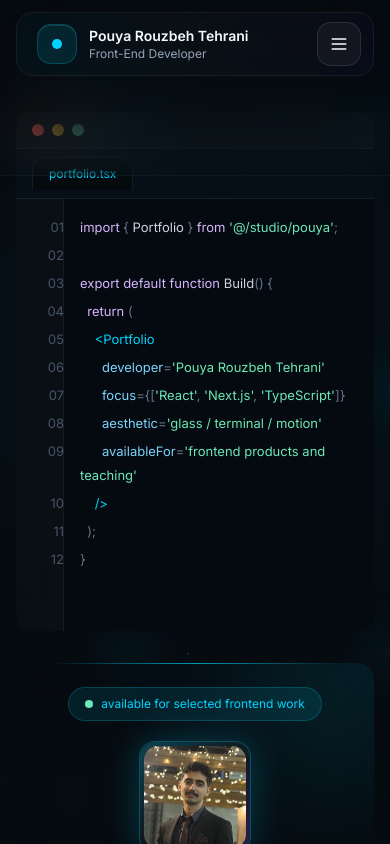
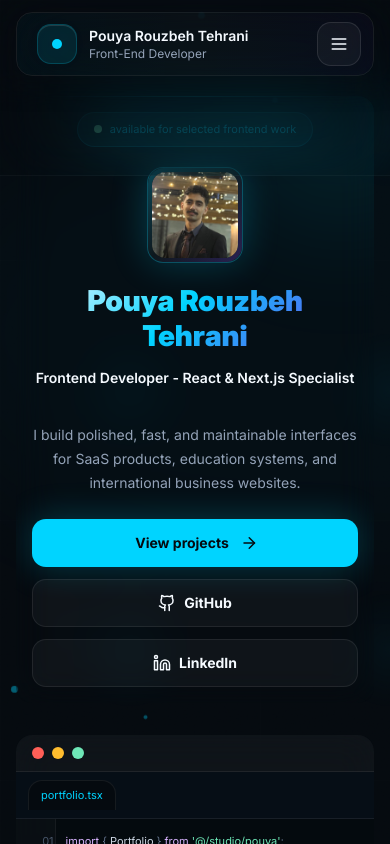
Before and after one commit to pouyarouzbeh/pouya-portfolio, a Next.js app: page / in a window 390 px wide. Shown: the top 844 px of the page. Built offline with nearby package versions, Linux system fonts and the light colour scheme.

Commit message:
Fix mobile portfolio layout

```diff
--- a/app/globals.css
+++ b/app/globals.css
@@ -21,14 +21,19 @@
 }
 
 html {
+  max-width: 100%;
+  overflow-x: hidden;
+  overflow-x: clip;
   scroll-behavior: smooth;
   scroll-padding-top: 7.5rem;
   background: rgb(var(--background));
 }
 
 body {
+  max-width: 100%;
   min-height: 100vh;
   overflow-x: hidden;
+  overflow-x: clip;
   background:
     radial-gradient(ellipse at 18% 12%, rgba(var(--primary), 0.2), transparent 34rem),
     radial-gradient(ellipse at 82% 20%, rgba(var(--accent), 0.18), transparent 32rem),
@@ -157,6 +162,8 @@ a {
   .site-shell {
     isolation: isolate;
     position: relative;
+    overflow-x: hidden;
+    overflow-x: clip;
     min-height: 100vh;
   }
 
@@ -169,7 +176,7 @@ a {
   .rainy-starfield {
     pointer-events: none;
     position: fixed;
-    inset: -10rem;
+    inset: -4rem;
     z-index: 0;
     overflow: hidden;
     background-color: transparent;
@@ -185,6 +192,12 @@ a {
     background-size: auto, auto, 16rem 16rem, 21rem 21rem, 27rem 27rem, 19rem 19rem, 24rem 24rem, 31rem 31rem;
     opacity: 1;
     animation: star-pulse 7.5s ease-in-out infinite;
+  }
+
+  @media (min-width: 768px) {
+    .rainy-starfield {
+      inset: -10rem;
+    }
   }
 
   .rainy-starfield::before,
--- a/components/Experience.tsx
+++ b/components/Experience.tsx
@@ -1,6 +1,6 @@
 "use client";
 
-import { useRef, useState } from "react";
+import { useEffect, useRef, useState } from "react";
 import { ExternalLink, MapPin } from "lucide-react";
 import { motion, useScroll, useTransform } from "framer-motion";
 import { Experience as ExperienceItem, experiences } from "@/lib/data";
@@ -8,15 +8,26 @@ import SectionHeading from "@/components/SectionHeading";
 
 function TimelineCard({ item, index }: { item: ExperienceItem; index: number }) {
   const [expanded, setExpanded] = useState(false);
+  const [isDesktop, setIsDesktop] = useState(false);
   const isLeft = index % 2 === 0;
+
+  useEffect(() => {
+    const media = window.matchMedia("(min-width: 768px)");
+    const updateIsDesktop = () => setIsDesktop(media.matches);
+
+    updateIsDesktop();
+    media.addEventListener("change", updateIsDesktop);
+
+    return () => media.removeEventListener("change", updateIsDesktop);
+  }, []);
 
   return (
     <div className="relative grid gap-4 md:grid-cols-[1fr_4rem_1fr] md:gap-6">
       <div className={isLeft ? "md:col-start-1" : "md:col-start-3"}>
         <motion.article
           className="glass-panel rounded-2xl p-5"
-          initial={{ opacity: 0, x: isLeft ? -44 : 44 }}
-          whileInView={{ opacity: 1, x: 0 }}
+          initial={isDesktop ? { opacity: 0, x: isLeft ? -44 : 44 } : { opacity: 0, y: 28 }}
+          whileInView={{ opacity: 1, x: 0, y: 0 }}
           viewport={{ once: true, amount: 0.35 }}
           transition={{ duration: 0.58, ease: "easeOut" }}
           onMouseEnter={() => setExpanded(true)}
--- a/components/Hero.tsx
+++ b/components/Hero.tsx
@@ -49,7 +49,7 @@ function CodeLine({
   number: number;
 }) {
   return (
-    <div className="grid min-h-6 grid-cols-[2rem_1fr] gap-4 font-mono text-[13px] leading-6 text-slate-300 sm:text-sm">
+    <div className="grid min-h-5 grid-cols-[1.6rem_1fr] gap-3 font-mono text-[11px] leading-5 text-slate-300 sm:min-h-6 sm:grid-cols-[2rem_1fr] sm:gap-4 sm:text-sm sm:leading-6">
       <span className="select-none text-right text-slate-600">{number.toString().padStart(2, "0")}</span>
       <span className="whitespace-pre-wrap break-words">
         {tokenize(line).map((part, index) => (
@@ -59,7 +59,7 @@ function CodeLine({
         ))}
         {active ? (
           <motion.span
-            className="ml-0.5 inline-block h-4 w-2 translate-y-0.5 bg-cyan-electric"
+            className="ml-0.5 inline-block h-3 w-1.5 translate-y-0.5 bg-cyan-electric sm:h-4 sm:w-2"
             animate={{ opacity: [1, 0.15, 1] }}
             transition={{ duration: 0.8, repeat: Infinity, ease: "easeInOut" }}
             aria-hidden="true"
@@ -128,7 +128,7 @@ export default function Hero() {
   return (
     <section
       id="home"
-      className="relative flex min-h-screen items-center overflow-hidden px-4 pb-20 pt-28 sm:px-6 lg:pt-24"
+      className="relative flex min-h-[100svh] items-center overflow-hidden px-4 pb-16 pt-24 sm:px-6 sm:pb-20 sm:pt-28 lg:pt-24"
     >
       <div className="absolute inset-0 -z-10 bg-radial-grid bg-[length:260px_260px] opacity-[0.22]" />
       <motion.div
@@ -172,7 +172,7 @@ export default function Hero() {
 
       <div className="section-inner grid items-center gap-8 lg:grid-cols-[1.12fr_0.88fr]">
         <motion.div
-          className="glass-panel overflow-hidden rounded-2xl"
+          className="glass-panel order-2 overflow-hidden rounded-2xl lg:order-1"
           initial={{ opacity: 0, y: 40, rotateX: 8 }}
           animate={{ opacity: 1, y: 0, rotateX: 0 }}
           transition={{ duration: 0.75, ease: "easeOut" }}
@@ -188,14 +188,14 @@ export default function Hero() {
             </div>
           </div>
 
-          <div className="border-b border-white/[0.07] bg-ink-900/70 px-4 py-2">
-            <div className="inline-flex rounded-t-xl border border-b-0 border-white/[0.07] bg-ink-950 px-4 py-2 font-mono text-xs text-cyan-electric">
+          <div className="border-b border-white/[0.07] bg-ink-900/70 px-3 py-2 sm:px-4">
+            <div className="inline-flex rounded-t-xl border border-b-0 border-white/[0.07] bg-ink-950 px-3 py-1.5 font-mono text-[11px] text-cyan-electric sm:px-4 sm:py-2 sm:text-xs">
               portfolio.tsx
             </div>
           </div>
 
-          <div className="relative min-h-[27rem] overflow-hidden bg-ink-950/90 p-4 sm:p-6">
-            <div className="absolute inset-y-0 left-0 w-12 border-r border-white/[0.05] bg-white/[0.02]" />
+          <div className="relative min-h-[20rem] overflow-hidden bg-ink-950/90 p-3 sm:min-h-[27rem] sm:p-6">
+            <div className="absolute inset-y-0 left-0 w-10 border-r border-white/[0.05] bg-white/[0.02] sm:w-12" />
             <div className="relative z-10 space-y-1">
               {Array.from({ length: Math.max(heroCodeLines.length, typedLines.length) }).map((_, index) => (
                 <CodeLine
@@ -210,7 +210,7 @@ export default function Hero() {
         </motion.div>
 
         <motion.div
-          className="glass-panel relative overflow-hidden rounded-2xl p-6 sm:p-8"
+          className="glass-panel relative order-1 overflow-hidden rounded-2xl p-4 sm:p-8 lg:order-2"
           initial={{ opacity: 0, y: 28, filter: "blur(12px)" }}
           animate={{ opacity: 1, y: 0, filter: "blur(0px)" }}
           transition={{ duration: 0.65, delay: 0.18, ease: "easeOut" }}
@@ -225,12 +225,12 @@ export default function Hero() {
           />
 
           <div className="flex flex-col items-center text-center">
-            <div className="mb-5 inline-flex items-center gap-2 rounded-full border border-cyan-electric/20 bg-cyan-electric/10 px-4 py-2 font-mono text-xs text-cyan-electric">
+            <div className="mb-5 inline-flex max-w-full items-center gap-2 rounded-full border border-cyan-electric/20 bg-cyan-electric/10 px-4 py-2 font-mono text-[11px] text-cyan-electric sm:text-xs">
               <span className="h-2 w-2 rounded-full bg-emerald-300 shadow-[0_0_18px_rgba(var(--success),0.65)]" />
               available for selected frontend work
             </div>
 
-            <div className="relative mb-6 h-28 w-28 overflow-hidden rounded-2xl border border-cyan-electric/30 bg-white/[0.04] p-1 shadow-cyan sm:h-32 sm:w-32">
+            <div className="relative mb-5 h-24 w-24 overflow-hidden rounded-2xl border border-cyan-electric/30 bg-white/[0.04] p-1 shadow-cyan sm:mb-6 sm:h-32 sm:w-32">
               <div className="absolute inset-0 rounded-2xl bg-gradient-to-br from-cyan-electric/25 via-transparent to-purple-deep/25" />
               <div className="relative h-full w-full overflow-hidden rounded-[0.85rem] bg-ink-950">
                 <Image src={`${publicBasePath}/pouya.jpg`} alt={profile.name} fill sizes="128px" className="object-cover" priority />
@@ -238,19 +238,19 @@ export default function Hero() {
             </div>
 
             <div className="mx-auto max-w-xl">
-              <h1 className="gradient-text select-text text-balance text-3xl font-black leading-tight sm:text-4xl xl:text-[2.65rem]">
+              <h1 className="gradient-text select-text text-balance text-[1.8rem] font-black leading-tight sm:text-4xl xl:text-[2.65rem]">
                 {profile.name}
               </h1>
-              <p className="mx-auto mt-4 max-w-md select-text text-base font-semibold leading-7 text-[rgb(var(--foreground))] sm:text-lg">
+              <p className="mx-auto mt-3 max-w-md select-text text-sm font-semibold leading-6 text-[rgb(var(--foreground))] sm:mt-4 sm:text-lg sm:leading-7">
                 {profile.role}
               </p>
             </div>
 
-            <div className="my-6 h-px w-full bg-gradient-to-r from-transparent via-subtle/[0.45] to-transparent" />
+            <div className="my-4 h-px w-full bg-gradient-to-r from-transparent via-subtle/[0.45] to-transparent sm:my-6" />
 
-            <p className="mx-auto max-w-lg select-text text-base leading-8 text-[rgb(var(--muted))]">{profile.tagline}</p>
+            <p className="mx-auto max-w-lg select-text text-sm leading-6 text-[rgb(var(--muted))] sm:text-base sm:leading-8">{profile.tagline}</p>
 
-            <div className="mt-8 grid w-full gap-3 sm:grid-cols-3">
+            <div className="mt-6 grid w-full gap-3 sm:mt-8 sm:grid-cols-3">
               <a
                 href="#projects"
                 className="focus-ring group inline-flex min-h-12 items-center justify-center gap-2 rounded-xl bg-cyan-electric px-5 py-3 text-sm font-bold text-ink-950 shadow-cyan transition-transform hover:-translate-y-0.5 sm:col-span-3 xl:col-span-1"
@@ -289,7 +289,7 @@ export default function Hero() {
 
       <motion.a
         href="#stats"
-        className="focus-ring absolute bottom-6 left-1/2 z-10 grid h-12 w-12 -translate-x-1/2 place-items-center rounded-full border border-white/[0.08] bg-white/[0.04] text-cyan-electric backdrop-blur"
+        className="focus-ring absolute bottom-6 left-1/2 z-10 hidden h-12 w-12 -translate-x-1/2 place-items-center rounded-full border border-white/[0.08] bg-white/[0.04] text-cyan-electric backdrop-blur sm:grid"
         aria-label="Scroll to stats"
         animate={{ y: [0, 8, 0] }}
         transition={{ duration: 1.5, repeat: Infinity, ease: "easeInOut" }}
```
